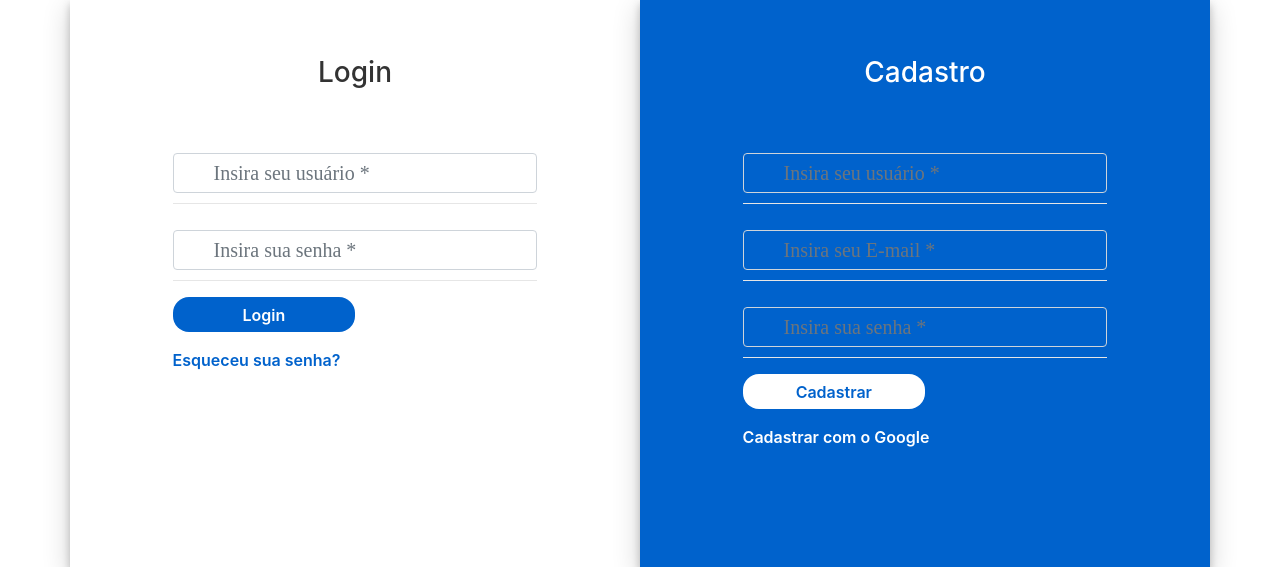
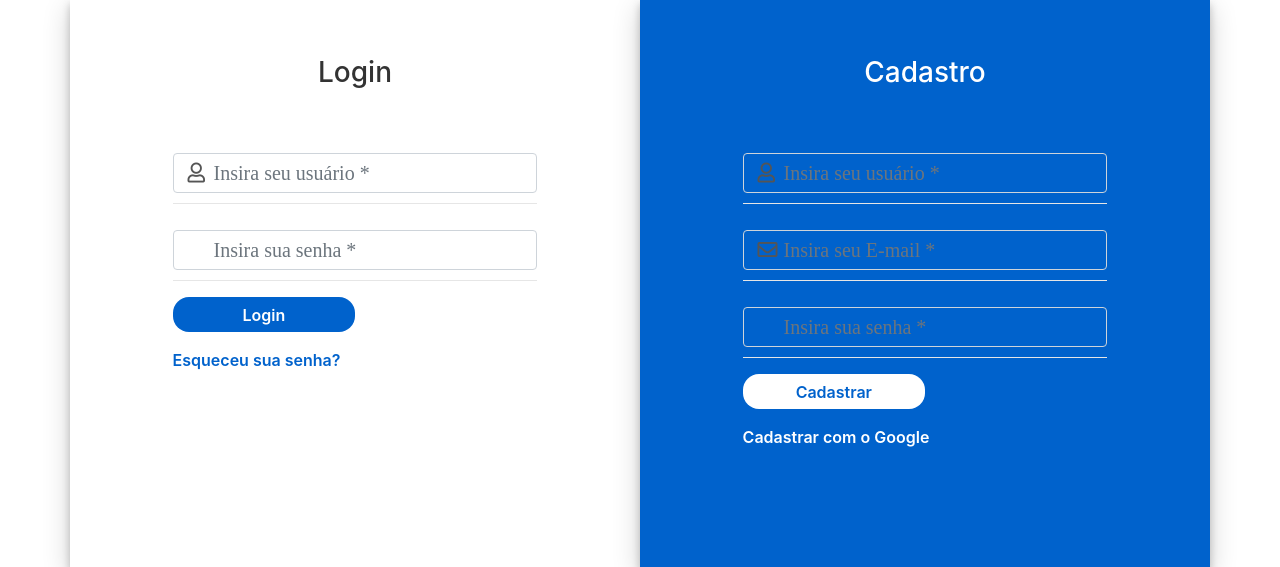
Before and after one commit to gabrielp10/quiz, a PHP site: page /login in a window 1280 px wide. Shown: the part 229-796 px from the top of the page. Run offline with PHP 8.4, Linux system fonts and the light colour scheme; some libraries are stand-ins or nearby versions.

Commit message:
Ajuste de icones na pagina de login

```diff
--- a/public/home.php
+++ b/public/home.php
@@ -45,6 +45,7 @@ if (!is_null($message)) :
             <p class="card-text"><?= $data['quizzes'][$key][$i]['descricao'] ?></p>
             <a href="<?= "$data[routeDashQuiz]/$quiz[id]"?>">Detalhes</a>
           </div>
+          <p class="text-sm-left text-muted">Criado por <a href="#" class="text-reset"></a>.</p>
           <div class="row justify-content-end ">
             <?php
             if ($data['idQuestionarioAberto'] == $quiz['id']) :
--- a/public/login.php
+++ b/public/login.php
@@ -14,13 +14,12 @@
          <h3>Login</h3>
          <form action=<?= $data['routeLogin'] ?> method="post">
             <div class="form-group wrap-input100">
-               <input type="text" name="usuario" class="form-control input100" placeholder="Insira seu usuário *" value="" />
-               <span class="focus-input100" data-placeholder="&#xe82a;"></span>
+            <input type="text" name="usuario" class="form-control input100" placeholder="Insira seu usuário *" value="" />
+               <span class="focus-input100" data-placeholder="&#xe82a;"><i class="far fa-user input100" style="padding-top: 20px; padding-left: 15px;"></i></span>
             </div>
             <div class="form-group wrap-input100">
                <input type="password" name="senha" class="form-control input100" placeholder="Insira sua senha *" value="" />
-               <span class="focus-input100" data-placeholder="&#xe82a;"></span>
-               <span class="focus-input100" data-placeholder="&#xe82a;"></span>
+               <span class="focus-input100" data-placeholder="&#xe82a;"><i class="far fa-lock input100" style="padding-top: 20px; padding-left: 15px;"></i></span>
             </div>
             <div class="form-group">
                <input type="submit" class="btnSubmit" value="Login" />
@@ -35,15 +34,15 @@
          <form action="<?= $data['routeRegister'] ?>" method="post">
             <div class="form-group wrap-input100">
                <input type="text" name="usuario" class="form-control input100" placeholder="Insira seu usuário *" value="" />
-               <span class="focus-input100" data-placeholder="&#xe82a;"></span>
+               <span class="focus-input100" data-placeholder="&#xe82a;"><i class="far fa-user input100" style="padding-top: 20px; padding-left: 15px;"></i></span>
             </div>
             <div class="form-group wrap-input100">
                <input type="email" name="email" class="form-control input100" placeholder="Insira seu E-mail *" value="" />
-               <span class="focus-input100" data-placeholder="&#xe82a;"></span>
+               <span class="focus-input100" data-placeholder="&#xe82a;"><i class="far fa-envelope input100" style="padding-top: 20px; padding-left: 15px;"></i></span>
             </div>
             <div class="form-group wrap-input100">
                <input type="password" name="senha" class="form-control input100" placeholder="Insira sua senha *" value="" />
-               <span class="focus-input100" data-placeholder="&#xe82a;"></span>
+               <span class="focus-input100" data-placeholder="&#xe82a;"><i class="far fa-lock input100" style="padding-top: 20px; padding-left: 15px;"></i></span>
             </div>
             <div class="form-group">
                <button type="submit" class="btnSubmit"> Cadastrar </button>
```
Also changed, not shown: public/assets/css/estilo.css.
